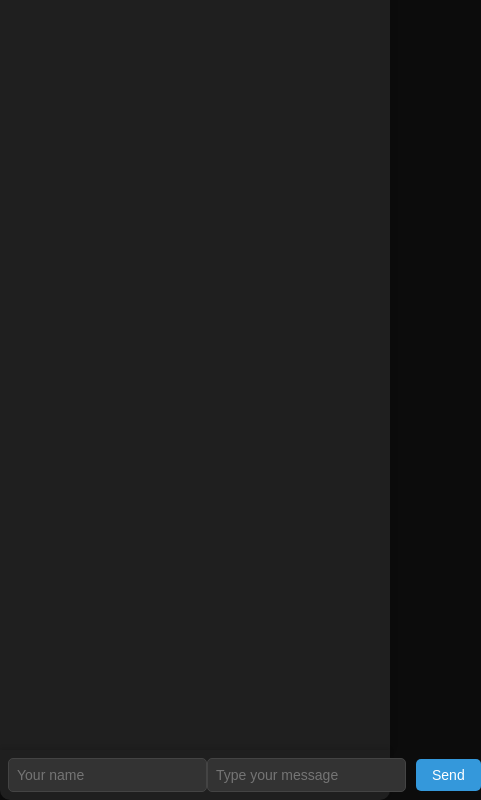
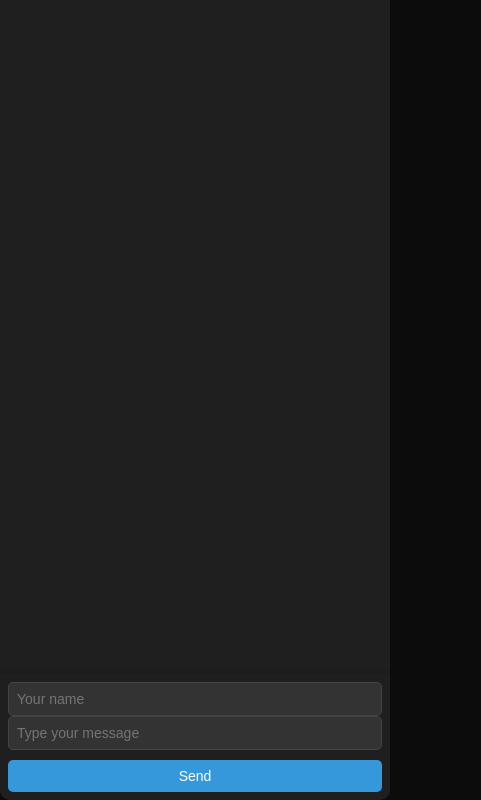
Before and after one commit to harshal34480/Chit-Chat, a website: page index.html in a window 390 px wide. Shown: the part 44-844 px from the top of the page, 481 px wide, since content can reach past the window. Drawn offline with nearby package versions, Linux system fonts and the light colour scheme; no server answers.

Commit message:
make responsive

```diff
--- a/index.html
+++ b/index.html
@@ -58,7 +58,8 @@
 
         #input-section {
             display: flex;
-            align-items: center;
+            flex-direction: column;
+            align-items: stretch;
             padding: 10px;
             background-color: #1f1f1f;
             border-radius: 0 0 10px 10px;
@@ -67,7 +68,6 @@
 
         #usernameInput,
         #inputMessage {
-            flex: 1;
             padding: 10px;
             border: 1px solid #444;
             border-radius: 5px;
@@ -78,14 +78,14 @@
         }
 
         #sendButton {
-            padding: 10px 20px;
+            padding: 10px;
             background-color: #3498db;
             color: #fff;
             border: none;
             border-radius: 5px;
             cursor: pointer;
             font-size: 16px;
-            margin-left: 10px;
+            margin-top: 10px;
             transition: background-color 0.2s ease-in-out;
         }
 
@@ -113,7 +113,7 @@
                 font-size: 14px;
             }
             #sendButton {
-                padding: 8px 16px;
+                padding: 8px;
                 font-size: 14px;
             }
         }
```
